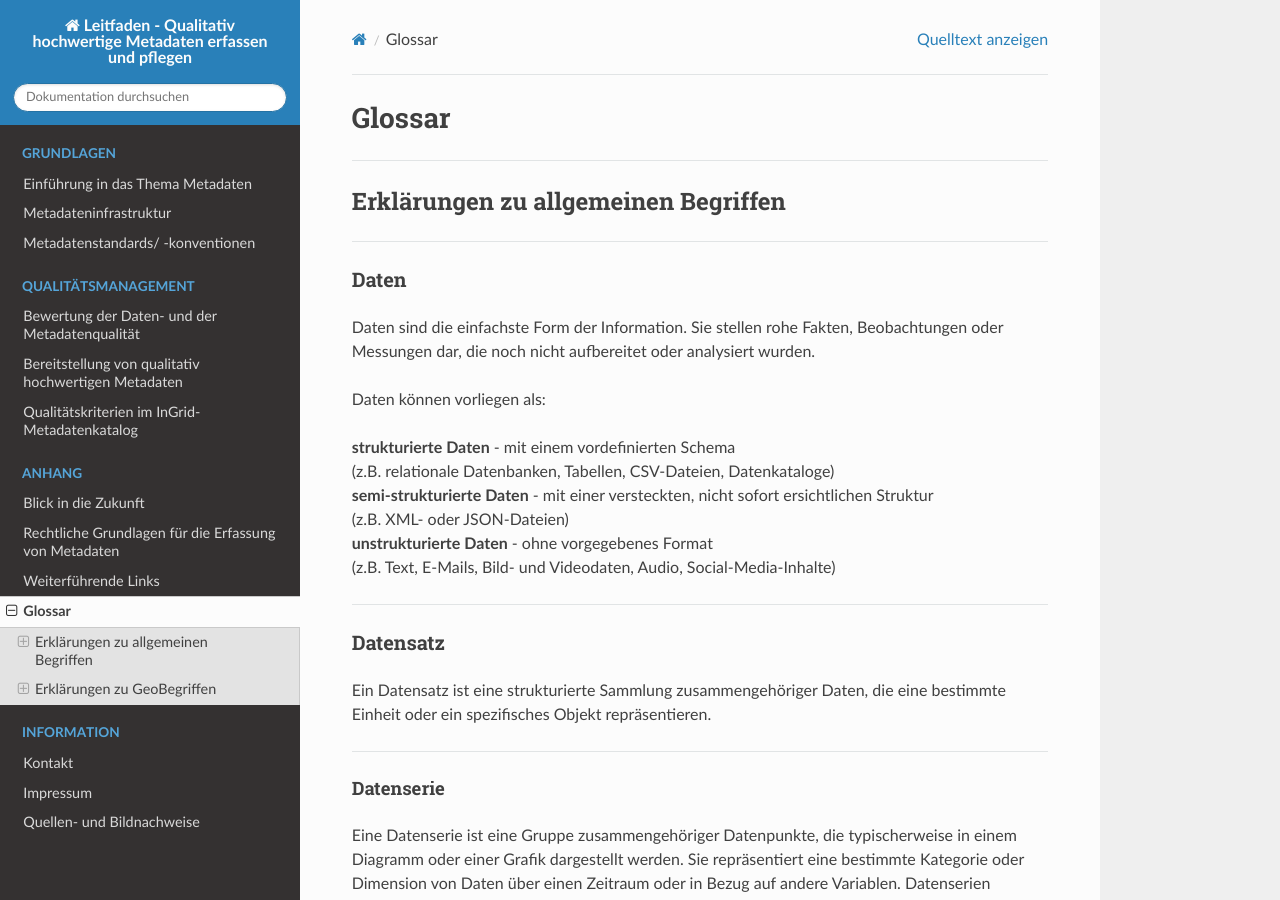
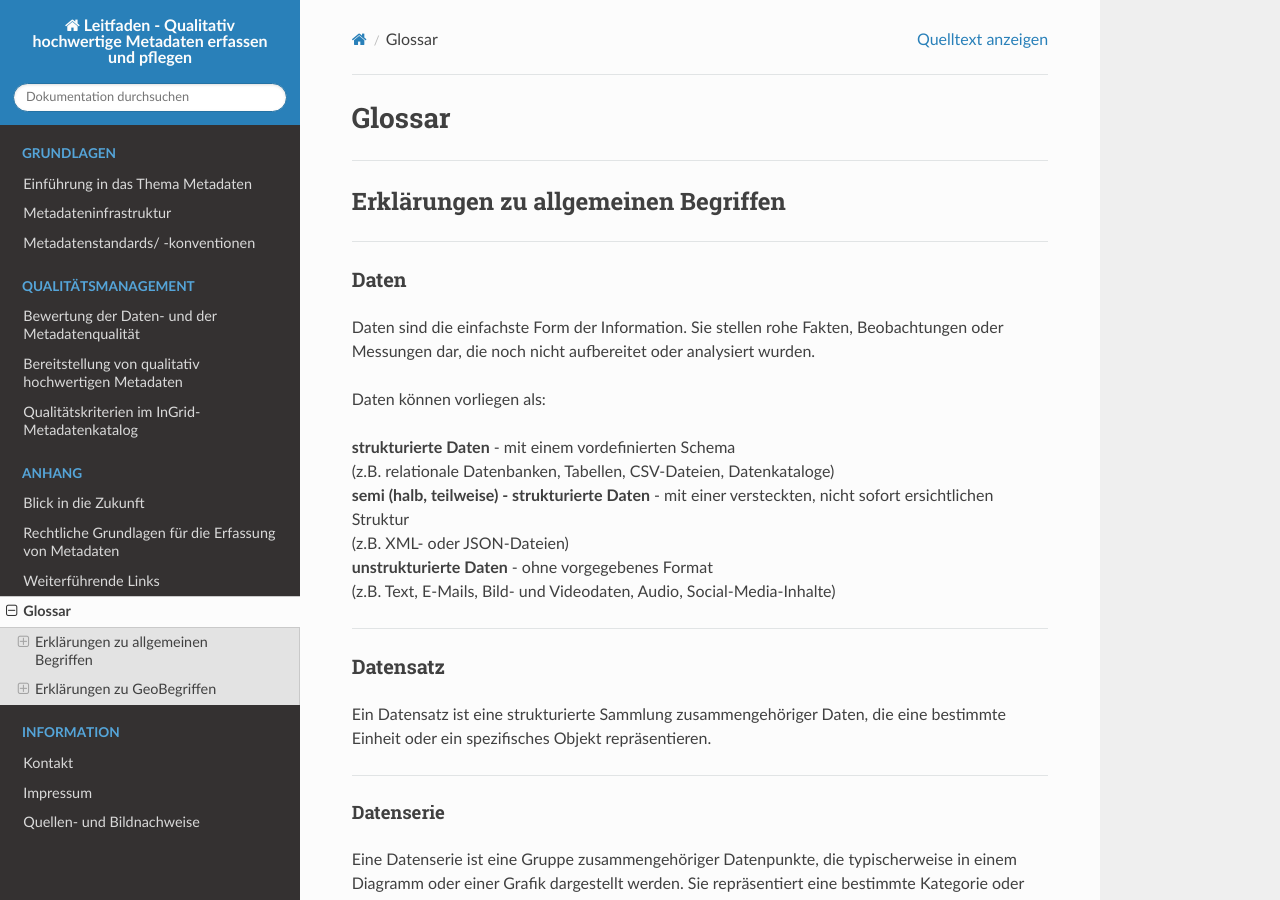
Before and after one commit to tomiwo/ingrid-mdk-st-high-quality-metadata, a Sphinx documentation site: the page built from docs/anhang/wichtige-begriffe.rst, in a window 1280 px wide and 900 px high. Built offline with Sphinx 7.4.7 and the Read the Docs theme 3.1.0, drawn with Linux system fonts in a browser that asks for light colours.

Commit message:
Update wichtige-begriffe.rst

```diff
--- a/docs/anhang/wichtige-begriffe.rst
+++ b/docs/anhang/wichtige-begriffe.rst
@@ -22,7 +22,7 @@ Daten können vorliegen als:
 
 | **strukturierte Daten** - mit einem vordefinierten Schema
 | (z.B. relationale Datenbanken, Tabellen, CSV-Dateien, Datenkataloge)
-| **semi-strukturierte Daten** - mit einer versteckten, nicht sofort ersichtlichen Struktur
+| **semi (halb, teilweise) - strukturierte Daten** - mit einer versteckten, nicht sofort ersichtlichen Struktur
 | (z.B. XML- oder JSON-Dateien)
 | **unstrukturierte Daten** - ohne vorgegebenes Format
 | (z.B. Text, E-Mails, Bild- und Videodaten, Audio, Social-Media-Inhalte)
```
